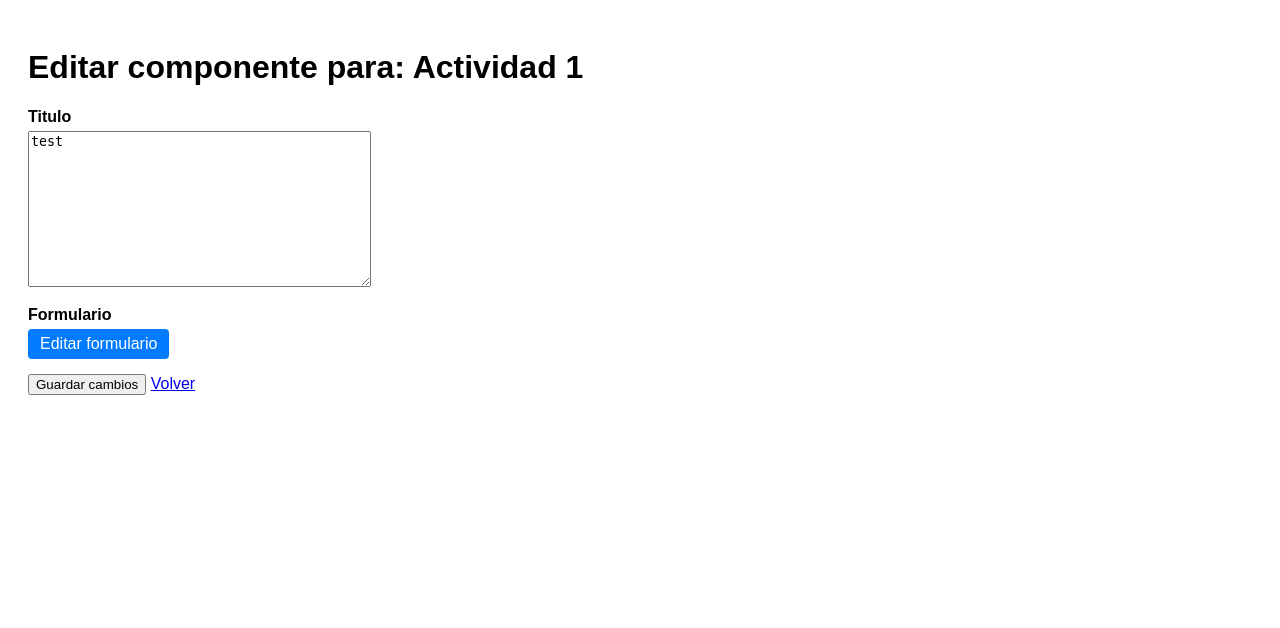
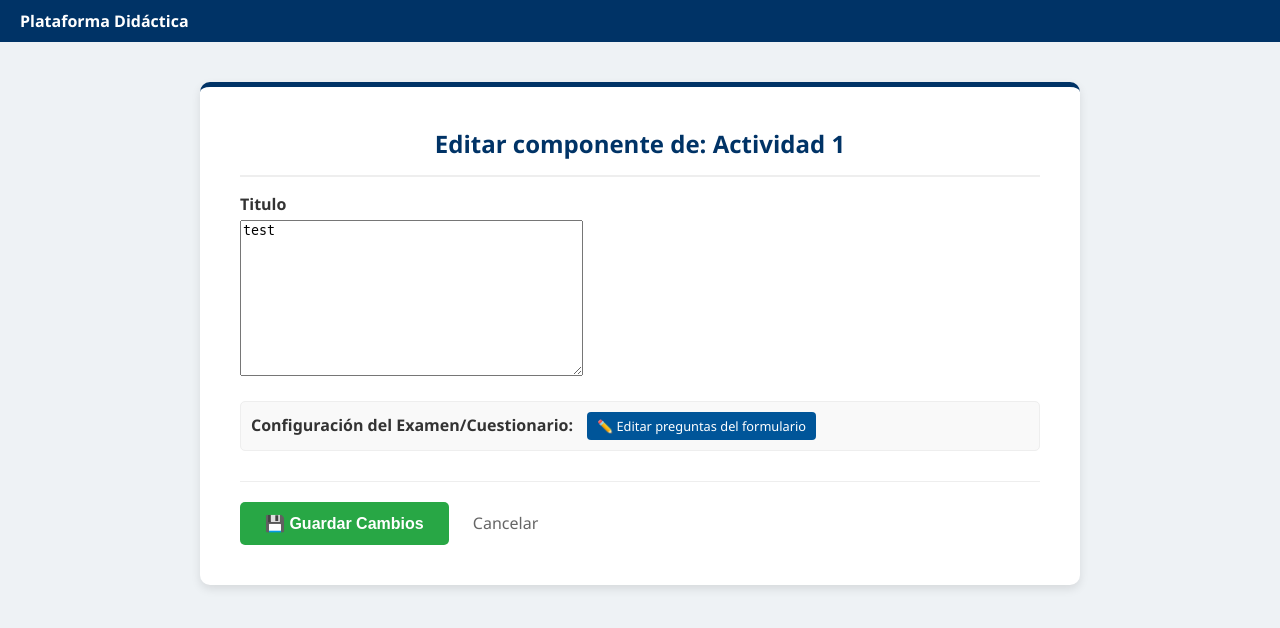
Before and after one commit to Jupazumur/Proyecto_IngSoft2_2025-2, a Django app: page /componente/30/editar/ in a window 1280 px wide. Shown: the top 628 px of the page. Run offline with Django 5.2, Linux system fonts and the light colour scheme; data comes from the database, SQL or seed files in the repository; both versions use the stored data as it was after the commit; some libraries are stand-ins or nearby versions.

Commit message:
version f

```diff
--- a/contenido/static/contenido/css/estilos.css
+++ b/contenido/static/contenido/css/estilos.css
@@ -153,7 +153,6 @@ figure.image img,
 main img {
     max-width: 100%;       /* Para que no se salga del celular */
     height: auto !important; /* Mantiene la proporción siempre */
-    /* QUITAMOS 'width: auto !important' para que el editor pueda cambiar el tamaño */
 }
 
 /* 2. Contenedor de la figura (CKEditor) */
@@ -220,3 +219,135 @@ hr {
     border: 1px solid #ccc; border-radius: 10px;
     box-shadow: 0 5px 20px rgba(0,0,0,0.25); z-index: 10000; padding: 20px;
 }
+
+/* =========================================
+   PÁGINA DE EDICIÓN (BLOQUE FORM)
+   ========================================= */
+
+/* Contenedor del formulario de edición */
+.edit-container {
+    background: white;
+    padding: 40px;
+    border-radius: 8px;
+    max-width: 800px;
+    margin: 40px auto;
+    box-shadow: 0 4px 10px rgba(0,0,0,0.1);
+    border-top: 5px solid #003366; /* Detalle azul */
+}
+
+.edit-container h2 {
+    color: #003366;
+    margin-top: 0;
+    border-bottom: 2px solid #eee;
+    padding-bottom: 10px;
+}
+
+/* Estilos específicos para este formulario */
+.edit-container form p {
+    margin-bottom: 20px;
+}
+
+.edit-container label {
+    font-weight: bold;
+    display: block;
+    margin-bottom: 5px;
+    color: #333;
+}
+
+.edit-container input[type="text"] {
+    width: 100%;
+    padding: 10px;
+    border: 1px solid #ccc;
+    border-radius: 4px;
+    font-size: 1rem;
+    box-sizing: border-box;
+}
+
+/* Botones de acción */
+.btn-guardar {
+    background: #28a745;
+    color: white;
+    border: none;
+    padding: 12px 25px;
+    border-radius: 4px;
+    cursor: pointer;
+    font-size: 1rem;
+    font-weight: bold;
+    transition: background 0.3s;
+}
+.btn-guardar:hover {
+    background: #218838;
+}
+
+.btn-cancelar {
+    text-decoration: none;
+    color: #666;
+    margin-left: 20px;
+}
+.btn-cancelar:hover {
+    color: #333;
+    text-decoration: underline;
+}
+
+/* Ajuste CKEditor */
+.django-ckeditor-widget {
+    width: 100% !important;
+}
+
+/* =========================================
+   FORMULARIOS DE EDICIÓN (Bloques y Componentes)
+   ========================================= */
+
+.edit-container {
+    background: white;
+    padding: 40px;
+    border-radius: 10px;
+    max-width: 800px;
+    margin: 40px auto;
+    box-shadow: 0 4px 10px rgba(0,0,0,0.1);
+    border-top: 5px solid #003366;
+}
+
+.edit-container h2, .edit-container h1 {
+    color: #003366;
+    margin-top: 0;
+    border-bottom: 2px solid #eee;
+    padding-bottom: 15px;
+    font-size: 1.5rem;
+    text-align: center;
+}
+
+/* Botón de Guardar (Verde) */
+.btn-guardar {
+    background: #28a745;
+    color: white;
+    border: none;
+    padding: 12px 25px;
+    border-radius: 5px;
+    cursor: pointer;
+    font-size: 1rem;
+    font-weight: bold;
+    transition: background 0.3s;
+}
+.btn-guardar:hover { background: #218838; }
+
+/* Botón de Cancelar (Texto gris) */
+.btn-cancelar {
+    text-decoration: none; color: #666; margin-left: 20px;
+}
+.btn-cancelar:hover { color: #333; text-decoration: underline; }
+
+/* Botón especial azul para "Editar Formulario" */
+.btn-azul-small {
+    display: inline-block;
+    padding: 5px 10px;
+    background-color: #005599;
+    color: white;
+    text-decoration: none;
+    border-radius: 4px;
+    font-size: 0.8rem;
+    margin-left: 10px;
+}
+.btn-azul-small:hover { background-color: #003366; }
+
+.errorlist { color: red; list-style: none; padding: 0; font-size: 0.9rem; }
--- a/contenido/templates/contenido/componente_form.html
+++ b/contenido/templates/contenido/componente_form.html
@@ -1,63 +1,73 @@
+{% load static %}
 <!DOCTYPE html>
 <html lang="es">
 <head>
     <meta charset="utf-8">
-    <title>Nuevo Componente</title>
-    <style>
-        body{font-family:sans-serif;padding:20px}
-        .form-field {margin-bottom:15px}
-        .form-field label {display:block;margin-bottom:5px;font-weight:bold}
-        .formulario-field-container {display:flex;align-items:flex-start;gap:10px}
-        .formulario-field-container select {flex:1}
-        .formulario-field-container a {padding:6px 12px;text-decoration:none;background-color:#007bff;color:white;border-radius:4px;white-space:nowrap}
-        .formulario-field-container a:hover {background-color:#0056b3}
-    </style>
+    <title>Gestión de Componente</title>
+    <link rel="stylesheet" href="{% static 'contenido/css/estilos.css' %}">
 </head>
 <body>
-    <h1>{% if componente %}Editar componente para: {{ actividad.titulo }}{% else %}Nuevo componente para: {{ actividad.titulo }}{% endif %}</h1>
+
+    <header>
+        <div class="navbar">
+            <strong>Plataforma Didáctica</strong>
+        </div>
+        <div>
+            </div>
+    </header>
+
+    <div class="edit-container">
+        <h1>
+            {% if componente %}
+                Editar componente de: {{ actividad.titulo }}
+            {% else %}
+                Nuevo componente para: {{ actividad.titulo }}
+            {% endif %}
+        </h1>
+
         <form method="post">
             {% csrf_token %}
 
             {% if not componente %}
-        <div class="form-field">
+            <div class="form-group">
                 <label for="{{ form.tipo.id_for_label }}">{{ form.tipo.label }}</label>
                 {{ form.tipo }}
                 {% if form.tipo.errors %}
                     <ul class="errorlist">
-                    {% for error in form.tipo.errors %}
-                        <li>{{ error }}</li>
-                    {% endfor %}
+                        {% for error in form.tipo.errors %}<li>{{ error }}</li>{% endfor %}
                     </ul>
                 {% endif %}
             </div>
             {% endif %}
 
-        <div class="form-field">
+            <div class="form-group">
                 <label for="{{ form.titulo.id_for_label }}">{{ form.titulo.label }}</label>
                 {{ form.titulo }}
                 {% if form.titulo.errors %}
                     <ul class="errorlist">
-                    {% for error in form.titulo.errors %}
-                        <li>{{ error }}</li>
-                    {% endfor %}
+                        {% for error in form.titulo.errors %}<li>{{ error }}</li>{% endfor %}
                     </ul>
                 {% endif %}
             </div>
 
             {% if componente and componente.tipo != "foro" and componente.formulario %}
-        <div class="form-field" id="formulario-field-container">
-            <label>Formulario</label>
-            <div class="formulario-field-container">
-                <a id="formulario-btn" href="{% url 'formulario:editar' pk=componente.formulario.id %}">
-                    Editar formulario
+            <div class="form-group" style="background: #f9f9f9; padding: 10px; border-radius: 5px; border: 1px solid #eee;">
+                <label style="display:inline;">Configuración del Examen/Cuestionario:</label>
+                <a class="btn-azul-small" href="{% url 'formulario:editar' pk=componente.formulario.id %}">
+                    ✏️ Editar preguntas del formulario
                 </a>
-            </div>
             </div>
             {% endif %}
 
-        <button type="submit">{% if componente %}Guardar cambios{% else %}Crear componente{% endif %}</button>
-        <a href="{% url 'teaching_sequence' %}">Volver</a>
+            <div style="margin-top: 30px; padding-top: 20px; border-top: 1px solid #eee;">
+                <button type="submit" class="btn-guardar">
+                    {% if componente %}💾 Guardar Cambios{% else %}✨ Crear Componente{% endif %}
+                </button>
+
+                <a href="{% url 'teaching_sequence' %}" class="btn-cancelar">Cancelar</a>
+            </div>
         </form>
+    </div>
 
 </body>
 </html>
```
Also changed, not shown: contenido/templates/contenido/bloque_form.html (+3 -81 lines), db.sqlite3. Lines whose indentation alone changed are shown as unchanged.
